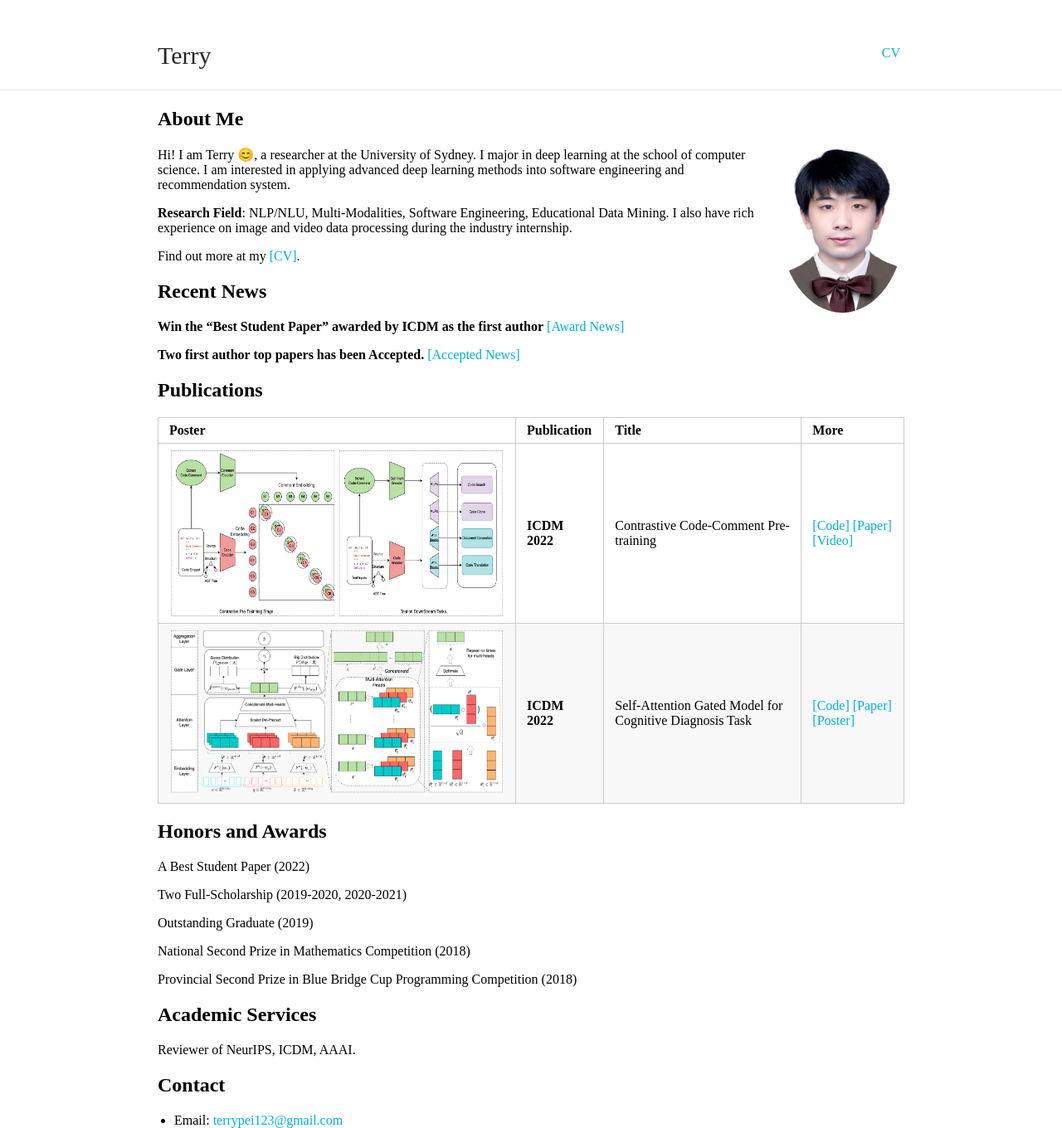
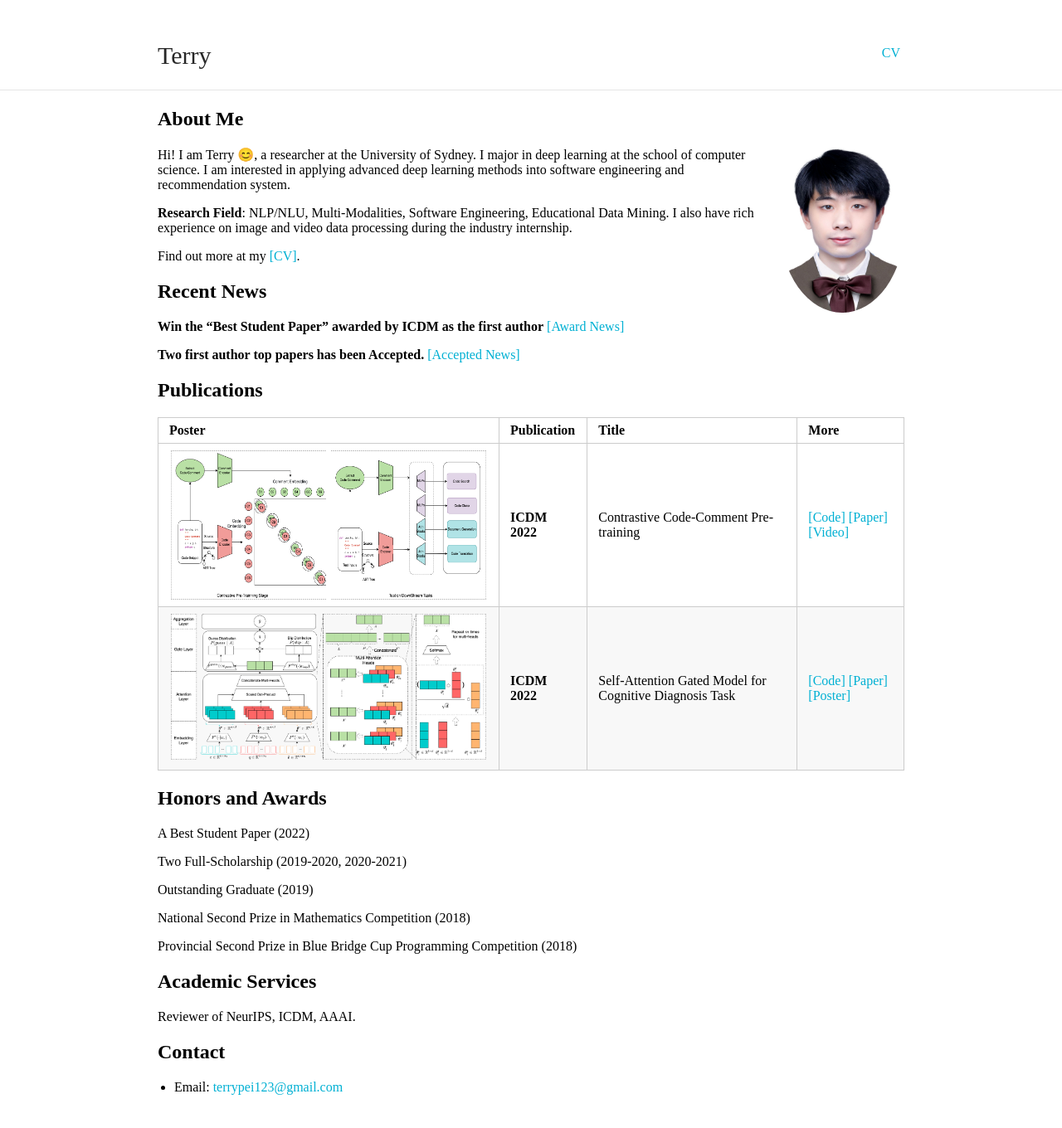
Before and after one commit to TerryPei/Terry000.github.io-1, a Jekyll site: the page built from index.md, in a window 1280 px wide. Shown: the whole page at 83% size. Built offline with Jekyll 4.4.1, drawn with Linux system fonts in a browser that asks for light colours; our own code applies the rules of GitHub Pages for plain Markdown files; after the commit the page ends 1320 px from its top, so only the background shows below that.

Commit message:
Update typography.scss

```diff
--- a/_sass/typography.scss
+++ b/_sass/typography.scss
@@ -54,8 +54,8 @@
         }
     }
     .paper-picture {
-        height: 200px;
-        width: 400px;
+        height: 180px;
+        width: 380px;
         position: relative;
         margin: 2px 2px 2px 2px;
         float: right;
@@ -64,7 +64,7 @@
             padding: 0;
             margin: 0;
         }
-        @media (max-width: $max-width) {
+        @media (max-width: $med-width) {
             img {
                 margin-top: -5px;
             }
```
